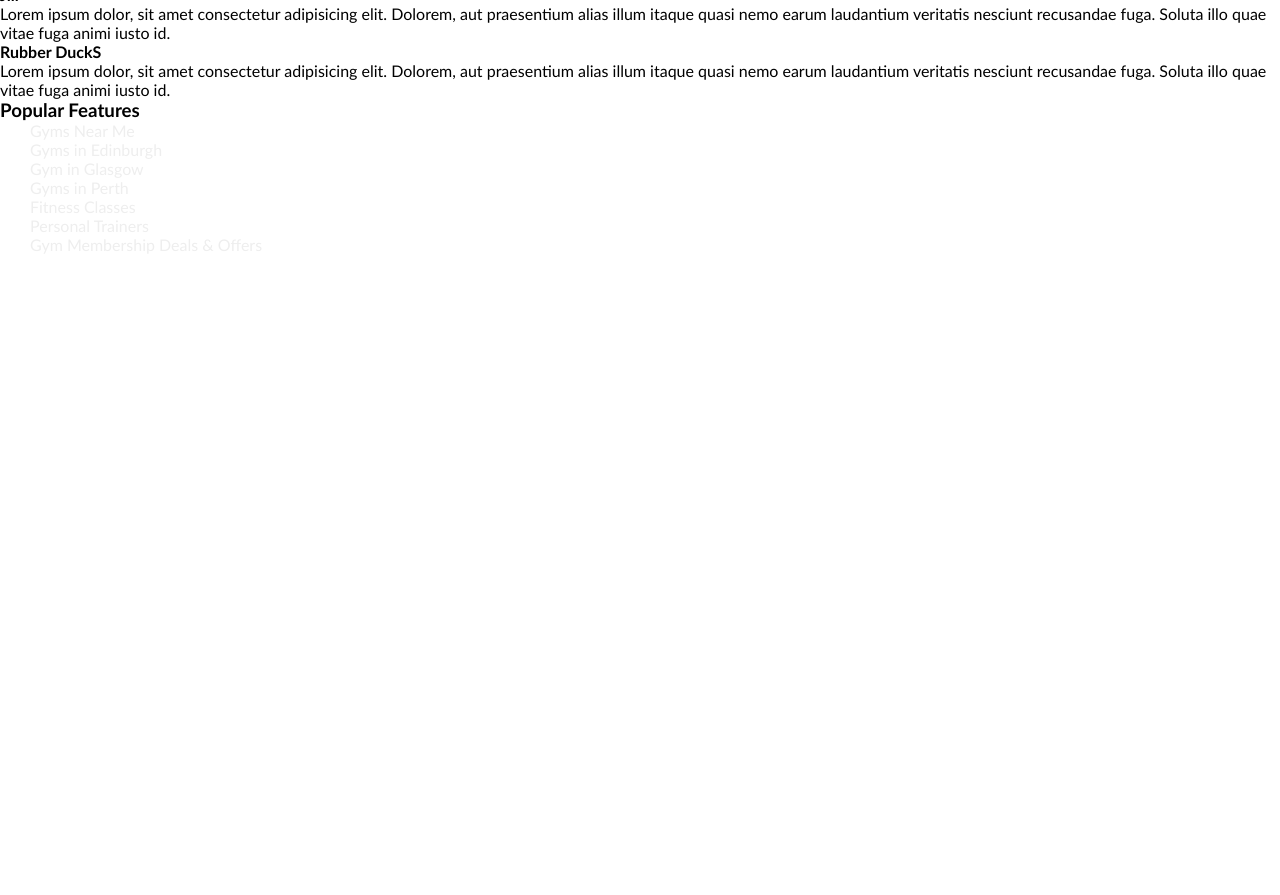
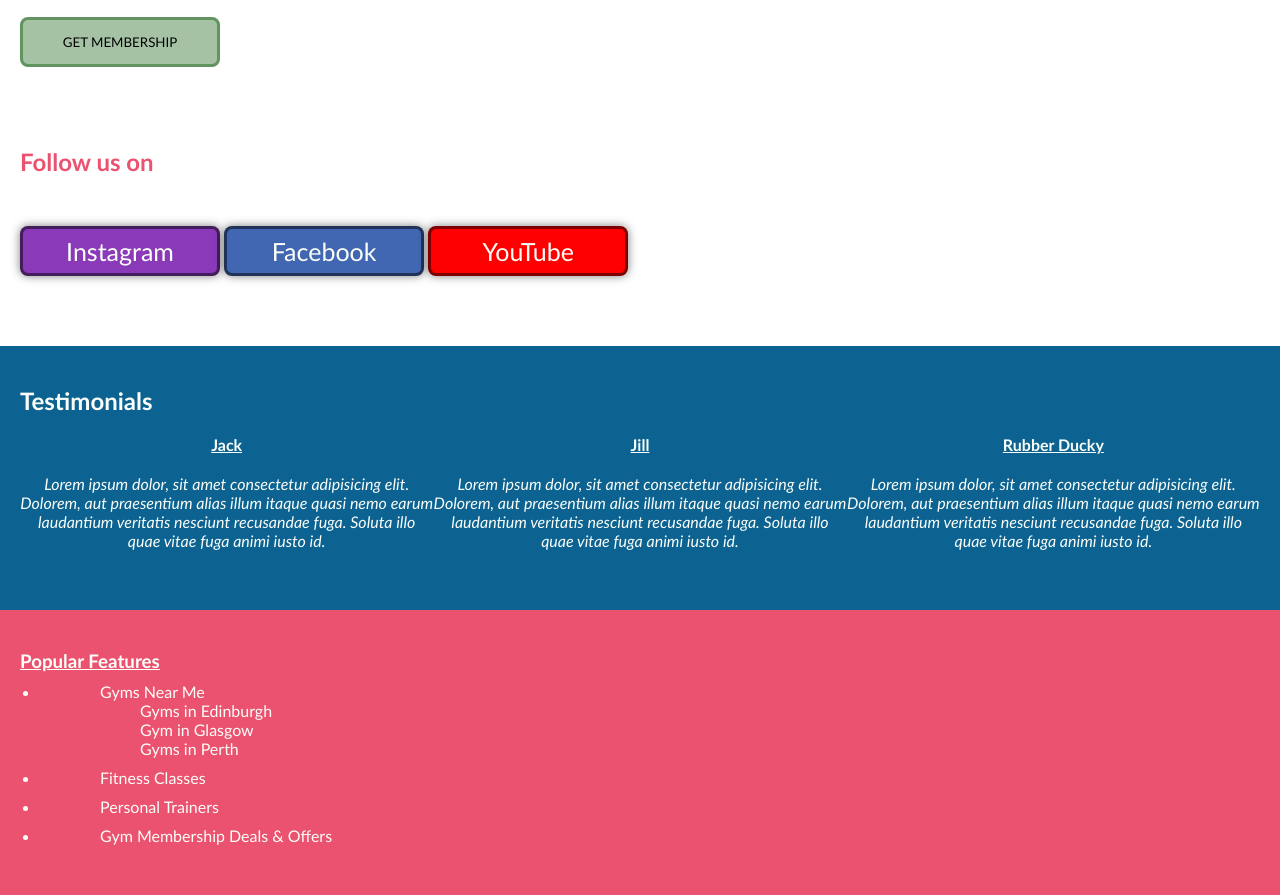
Before and after one commit to duncan0801/boolean-uk-html-gymtastic, a website: page index.html in a window 1280 px wide. Shown: the part 318-1213 px from the top of the page. Before the commit the page ends 800 px from the top, so only its background shows below. Drawn offline with Linux system fonts and the light colour scheme.

Commit message:
Added style with css

```diff
--- a/index.html
+++ b/index.html
@@ -34,16 +34,18 @@ In this page add the about information, and after create a section that has a ro
 
     <!-- NAVBAR AND HEADER -->
 
-    <header class="section navbar-div">
+    <header class="section navbar-div" id="home">
       <div class="logodiv">
         <h1 class="logo">Gymtastic</h1>
       </div>
 
       <nav>
         <ul>
-          <li class="nav-button" id="home"><a href="">Home</a></li>
+          <li class="nav-button" id="home"><a href="#home">Home</a></li>
           <li class="nav-button" id="about"><a href="">About Us</a></li>
-          <li class="nav-button" id="contact"><a href="">contact</a></li>
+          <li class="nav-button" id="contact">
+            <a href="#socials">Contact</a>
+          </li>
         </ul>
       </nav>
     </header>
@@ -67,48 +69,60 @@ In this page add the about information, and after create a section that has a ro
 
     <!-- SOCIAL SECTION -->
 
-    <div class="section socials">
+    <div id="socials" class="section socials">
       <h2 class="section-heading follow">Follow us on</h2>
 
       <button class="button social instagram">Instagram</button>
-      <button class="button social Facebook">Facebook</button>
-      <button class="button social YouTube">YouTube</button>
+      <button class="button social facebook">Facebook</button>
+      <button class="button social youtube">YouTube</button>
     </div>
 
     <!-- TESTIMONIAL SECTION -->
 
     <div class="section testimonials">
-      <div class="testimonial 1">
-        <h4 class="name 1">Jack</h4>
-        <p class="review">
-          Lorem ipsum dolor, sit amet consectetur adipisicing elit. Dolorem, aut
-          praesentium alias illum itaque quasi nemo earum laudantium veritatis
-          nesciunt recusandae fuga. Soluta illo quae vitae fuga animi iusto id.
-        </p>
-      </div>
+      <h2 class="testimonials">Testimonials</h2>
+      <div class="row">
+        <div class="testimonial one">
+          <h4 class="name one">Jack</h4>
+          <p class="review one">
+            <em>
+              Lorem ipsum dolor, sit amet consectetur adipisicing elit. Dolorem,
+              aut praesentium alias illum itaque quasi nemo earum laudantium
+              veritatis nesciunt recusandae fuga. Soluta illo quae vitae fuga
+              animi iusto id.
+            </em>
+          </p>
+        </div>
 
-      <div class="testimonial 2">
-        <h4 class="name 2">Jill</h4>
-        <p class="review">
-          Lorem ipsum dolor, sit amet consectetur adipisicing elit. Dolorem, aut
-          praesentium alias illum itaque quasi nemo earum laudantium veritatis
-          nesciunt recusandae fuga. Soluta illo quae vitae fuga animi iusto id.
-        </p>
-      </div>
+        <div class="testimonial two">
+          <h4 class="name two">Jill</h4>
+          <p class="review two">
+            <em>
+              Lorem ipsum dolor, sit amet consectetur adipisicing elit. Dolorem,
+              aut praesentium alias illum itaque quasi nemo earum laudantium
+              veritatis nesciunt recusandae fuga. Soluta illo quae vitae fuga
+              animi iusto id.
+            </em>
+          </p>
+        </div>
 
-      <div class="testimonial 3">
-        <h4 class="name 3">Rubber DuckS</h4>
-        <p class="review">
-          Lorem ipsum dolor, sit amet consectetur adipisicing elit. Dolorem, aut
-          praesentium alias illum itaque quasi nemo earum laudantium veritatis
-          nesciunt recusandae fuga. Soluta illo quae vitae fuga animi iusto id.
-        </p>
+        <div class="testimonial three">
+          <h4 class="name three">Rubber Ducky</h4>
+          <p class="review three">
+            <em
+              >Lorem ipsum dolor, sit amet consectetur adipisicing elit.
+              Dolorem, aut praesentium alias illum itaque quasi nemo earum
+              laudantium veritatis nesciunt recusandae fuga. Soluta illo quae
+              vitae fuga animi iusto id.</em
+            >
+          </p>
+        </div>
       </div>
     </div>
 
     <!-- POPULAR FEATURES SECTION -->
 
-    <div class="section popular-features">
+    <footer class="section popular-features">
       <h3 class="heading popular-features">Popular Features</h3>
 
       <div class="features-list">
@@ -154,6 +168,6 @@ In this page add the about information, and after create a section that has a ro
           </li>
         </ul>
       </div>
-    </div>
+    </footer>
   </body>
 </html>
--- a/styles.css
+++ b/styles.css
@@ -6,6 +6,16 @@
 
 h1 {
   font-family: "Segoe UI", Tahoma, Geneva, Verdana, sans-serif;
+}
+
+h2 {
+  color: #ea526f;
+  margin-bottom: 20px;
+}
+
+h3 {
+  color: #fbfef9;
+  text-decoration: underline;
 }
 
 .logodiv,
@@ -21,12 +31,114 @@ header {
   padding: 30px;
   background-color: #ea526f;
 
-  color: #eeeeee;
+  color: #fbfef9;
 }
 
 a {
   text-align: center;
   text-decoration: none;
-  color: #eeeeee;
+  color: #fbfef9;
   padding-left: 30px;
 }
+
+p {
+  padding: 20px 0;
+}
+
+strong {
+  color: #ea526f;
+}
+
+button.membership {
+  width: 200px;
+  height: 50px;
+
+  background-color: #62946090;
+
+  border: 3px #629460 solid;
+  border-radius: 8px;
+}
+
+.section {
+  padding: 40px 20px;
+}
+
+.button.social {
+  width: 200px;
+  height: 50px;
+
+  margin-right: 20px;
+  margin: 30px 0px;
+
+  border: 3px #00000080 solid;
+  border-radius: 8px;
+
+  font-size: 25px;
+  text-align: center;
+  color: #fbfef9;
+  box-shadow: 0 0 10px #00000080;
+}
+
+.button.social.instagram {
+  background-color: #8a3ab9;
+}
+
+.button.social.facebook {
+  background-color: #4267b2;
+}
+
+.button.social.youtube {
+  background-color: #ff0000;
+}
+
+div.row {
+  display: table;
+}
+
+.testimonials {
+  background-color: #0c6291;
+  color: #fbfef9;
+
+
+}
+
+.name {
+  text-decoration: underline;
+}
+
+p.review-one {
+  border-right: 2px #fbfef980 solid
+}
+
+h2.testimonials {
+ color: #fbfef9;
+}
+
+.testimonial {
+  display: table-cell;
+
+  text-align: center;
+  font
+
+
+}
+
+
+.feature-link {
+    margin: 10px 20px;
+    text-align: none;
+    text-decoration: none;
+    color: #fbfef9;
+    padding-left: 30px;
+
+}
+
+.gym-link {
+  padding-left: 40px;
+  list-style-type: none;
+  color: #4d9c1900;
+}
+
+footer {
+  background-color: #ea526f;
+}
```
Also changed, not shown: aboutUs.html (added, +11 -0 lines).
